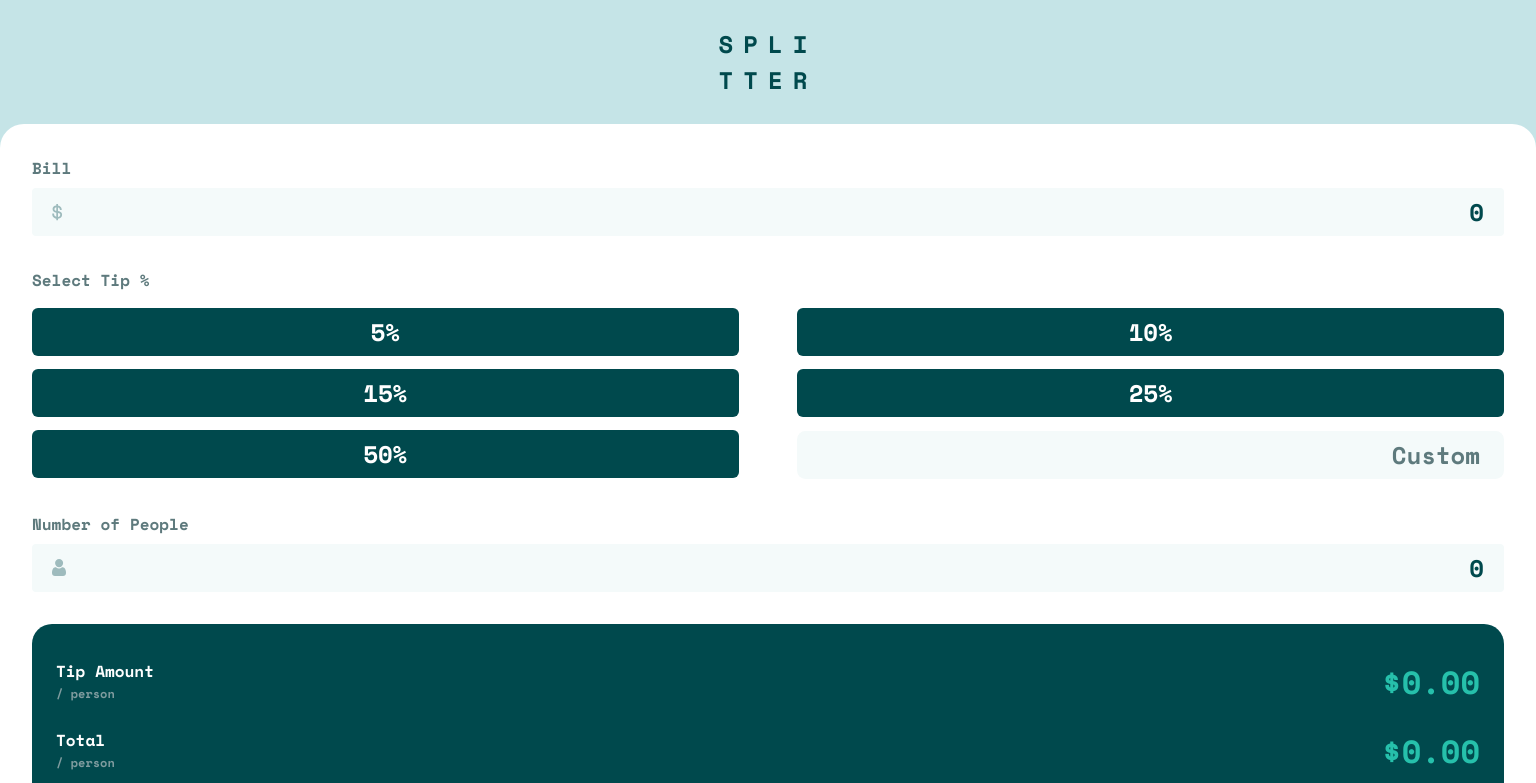
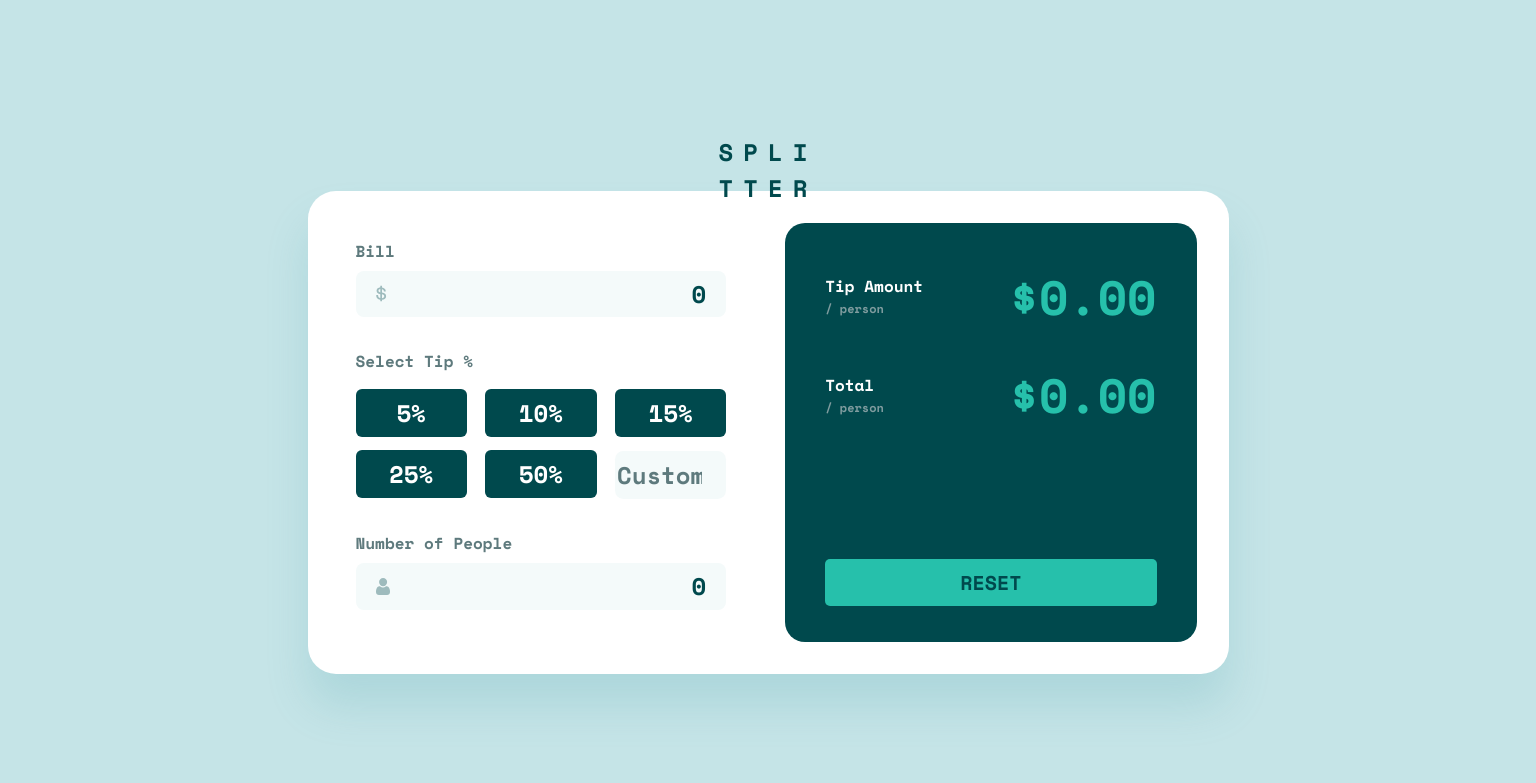
Before and after one commit to acmahaja/tip-calculator-app-main, a React (Create React App) app: page / in a window 1536 px wide. Shown: the top 783 px of the page. Built offline with nearby package versions, Linux system fonts and the light colour scheme; the HTML template or start-up script is replaced by a standard one.

Commit message:
Implemented desktop view

```diff
--- a/src/AmountComponent.css
+++ b/src/AmountComponent.css
@@ -7,6 +7,10 @@
     background-color: var(--Strong-Cyan);
     color: var(--Very-Dark-Cyan);
     border-radius: 5px;
+}
+
+.Amount button:hover{
+    background-color: #9fe8df;
 }
 
 .Amount .Tip {
@@ -37,3 +41,14 @@
     font-size: 2em;
     line-height: 1em;
 }
+
+@media screen and (min-width: 1440px) {
+
+    .Amount .Tip {
+        margin-bottom: 2em;
+    }
+
+    .Amount .Tip h2 {
+        font-size: 3em;
+    }
+}
--- a/src/App.css
+++ b/src/App.css
@@ -21,3 +21,16 @@ h1 {
   font-size: 1.5em;
   margin: 0;
 }
+
+@media screen and (min-width: 1440px) {
+  h1 {
+    position: absolute;
+    top: 4.5em
+  }
+  .App {
+    display: flex;
+    flex-direction: column;
+    justify-content: center;
+    align-items: center;
+  }
+}
--- a/src/Calculator.css
+++ b/src/Calculator.css
@@ -22,3 +22,36 @@
   padding: 1.5em;
   height: 27.5vh;
 }
+
+@media screen and (min-width: 1440px) {
+  .Calculator {
+    margin-top: 4em;
+    height: 30.1875em;
+    width: 57.5625em;
+    border-radius: 1.75em;
+    display: flex;
+    flex-direction: row;
+    justify-content: space-between;
+    align-items: center;
+    box-shadow: 0 32px 43px rgb(79 166 175 / 20%);
+    padding: 2em;
+  }
+
+  .Bill {
+    width: 47%;
+    height: 100%;
+    padding: 1em 1em 0em 1em;
+  }
+
+  .Amount {
+    width: 48%;
+    height: 100%;
+    padding: 2.5em;
+    justify-content: flex-start;
+  }
+
+  .Amount button {
+    position: relative;
+    top: 5em;
+  }
+}
--- a/src/Calculator.js
+++ b/src/Calculator.js
@@ -6,7 +6,7 @@ import { Tip } from "./AmountComponent";
 
 const Form = ({ bill, updateBill, percentage, updatePercentage, people, updatePeople }) => {
   return (
-    <div className="Bill">
+    <div className="Bill borderBox">
       <NumberInput
         number={bill}
         name={"Bill"}
--- a/src/FormComponents.css
+++ b/src/FormComponents.css
@@ -140,3 +140,31 @@ input::placeholder {
   outline: 2px solid var(--Strong-Cyan);
   cursor: pointer;
 }
+
+
+@media screen and (min-width: 1440px) {
+  .PercentageButton {
+    width: 30%;
+  }
+
+  .buttons input {
+    width: 30%;
+  }
+
+  .inputBox {
+    height: 3.375em;
+    margin-bottom: 2em;
+    border-radius: .5em;
+  }
+
+  .inputBox:hover {
+    outline: 3px solid var(--Strong-Cyan);
+    cursor: pointer;
+  }
+
+  .buttons {
+    margin: 1em 0em 1.25em 0em;
+  }
+
+
+}
```
